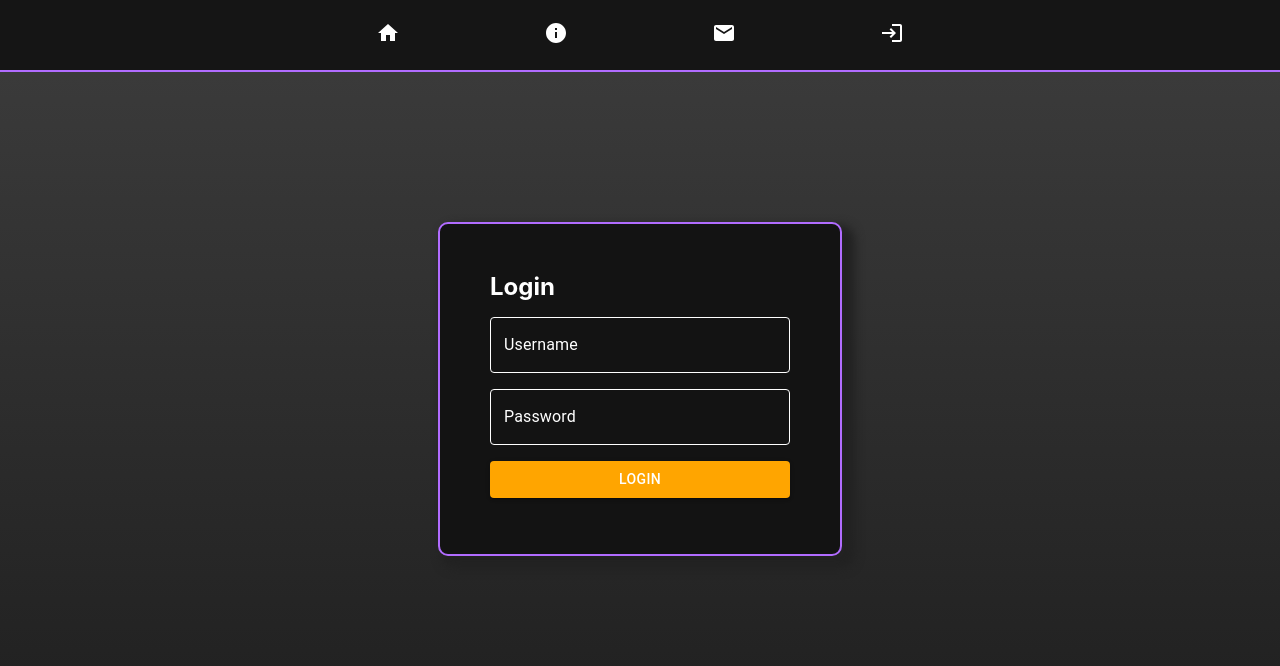
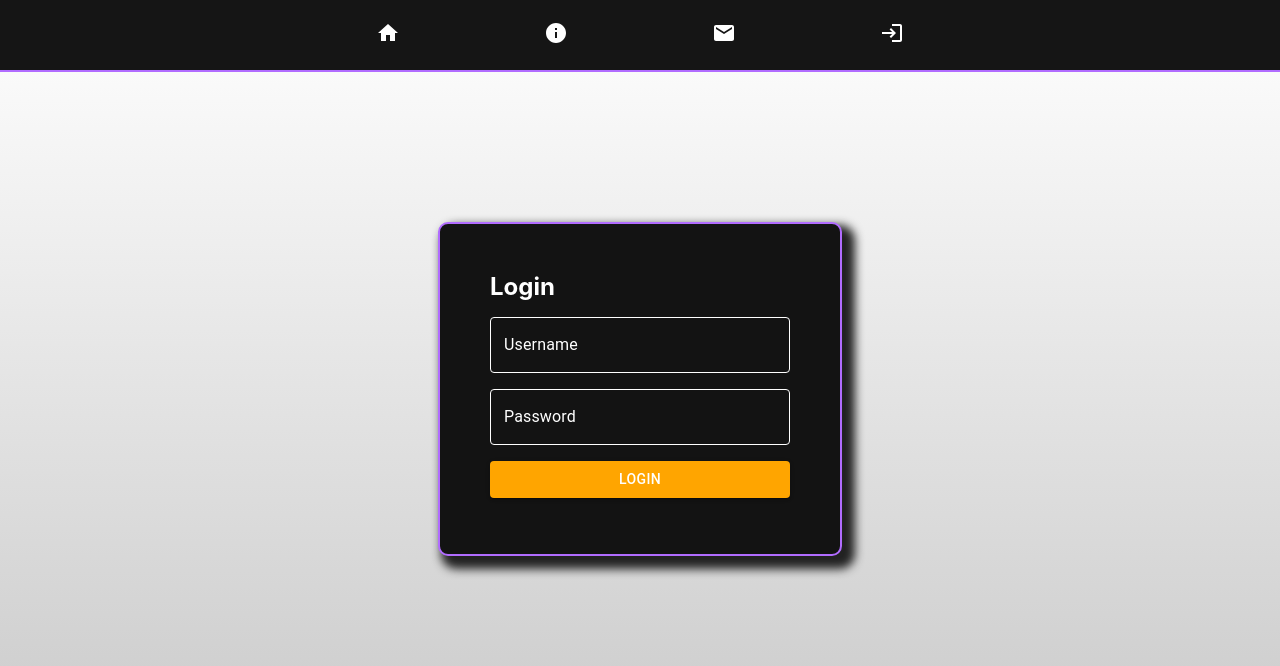
Before and after one commit to zyrephus/wilsons-blog, a React (Create React App) app: page /login in a window 1280 px wide. Shown: the top 666 px of the page. Built offline with nearby package versions, Linux system fonts and the light colour scheme.

Commit message:
Update App.css

```diff
--- a/src/App.css
+++ b/src/App.css
@@ -1,5 +1,5 @@
 body {
-    background: linear-gradient(rgb(61, 61, 61), rgb(29, 29, 29));
+    background: linear-gradient(rgb(255, 255, 255), rgb(199, 199, 199));
     min-height: 100vh;
 }
 
```
